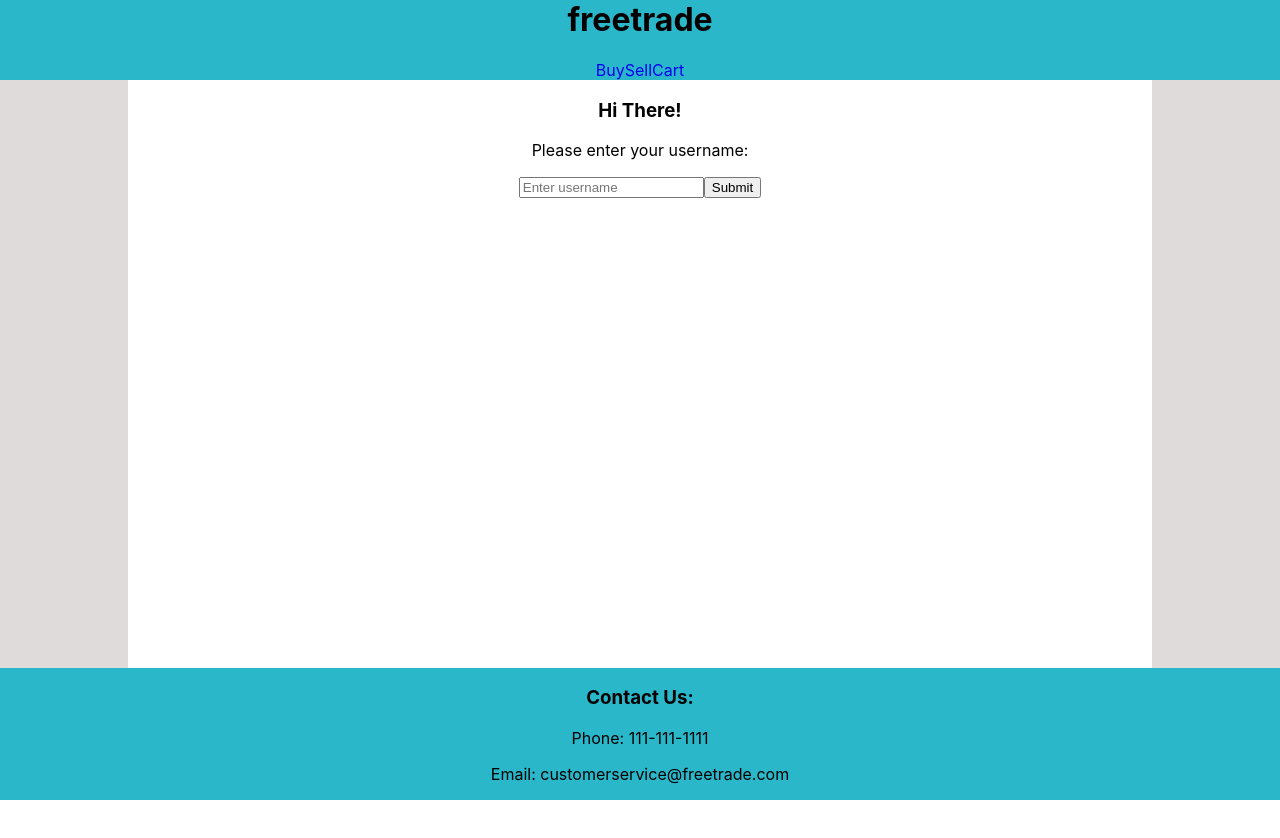
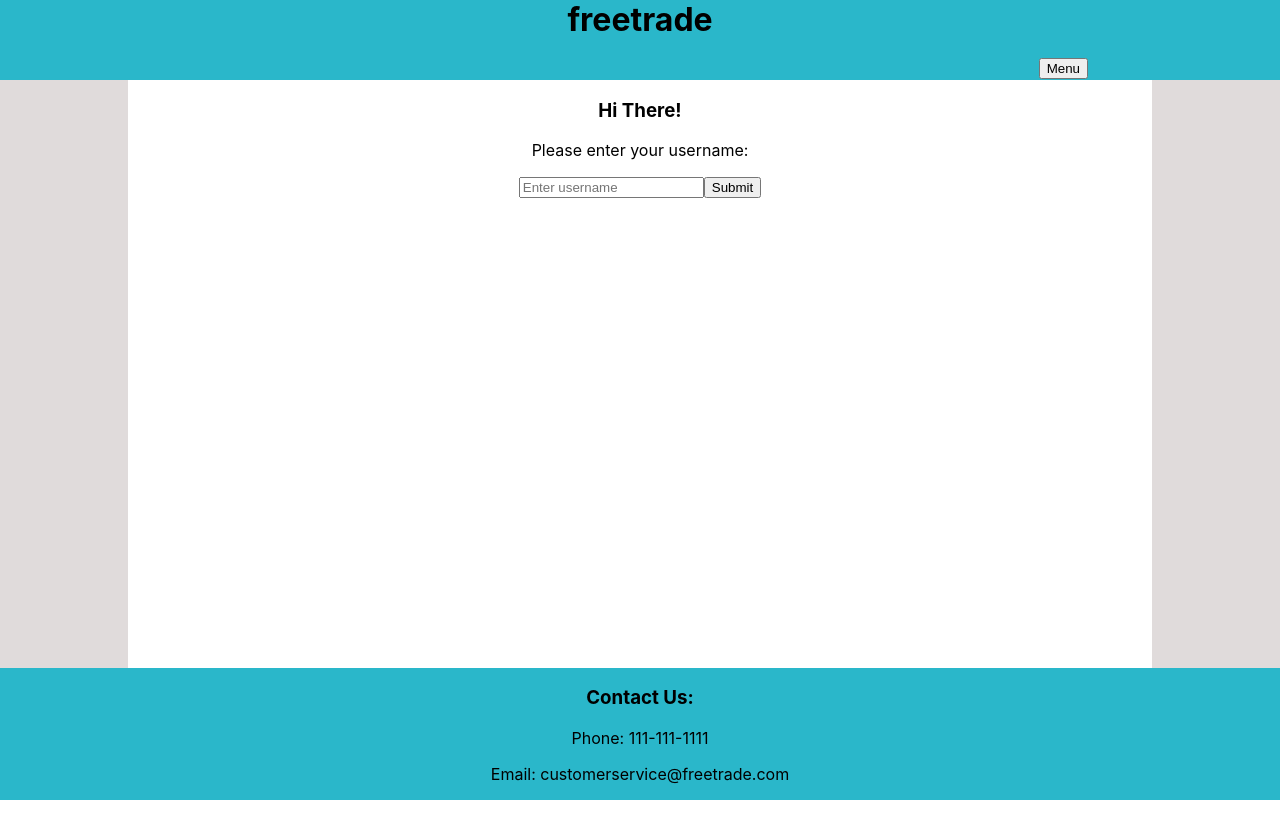
Before and after one commit to LukeArenas/Barter, a React (Create React App) app in the folder client/: page / in a window 1280 px wide. Shown: the top 838 px of the page. Built offline with nearby package versions, Linux system fonts and the light colour scheme; no server answers.

Commit message:
created drop down menu

```diff
--- a/client/src/App.css
+++ b/client/src/App.css
@@ -22,7 +22,37 @@ header {
 }
 
 h1 {
-  margin-top: 0;
+  margin: 0;
+}
+
+.dropdown {
+  position: relative;
+  display: inline-block;
+  width: 100vw;
+  height: 5vh;
+  background-color: #2ab7ca;
+}
+
+.menu-button {
+  position: absolute;
+  right: 15vw;
+  bottom: 0;
+}
+
+.dropdown-content {
+  display: none;
+  position: absolute;
+}
+
+.dropdown:hover .dropdown-content {
+  display: block;
+  right: 15vw;
+  top: 5vh;
+}
+
+.nav {
+  text-decoration: none;
+  display: block;
 }
 
 footer {
@@ -31,10 +61,6 @@ footer {
   left: 0;
   right: 0;
   background-color: #2ab7ca;
-}
-
-.nav {
-  text-decoration: none;
 }
 
 /* Welcome Page */
--- a/client/src/App.js
+++ b/client/src/App.js
@@ -108,6 +108,9 @@ export default class App extends Component {
       <div className="app">
         <header>
           <h1>freetrade</h1>
+          <div className="dropdown">
+            <button className="menu-button">Menu</button>
+            <div className="dropdown-content">
               <NavLink to="/buy" className="nav">
                 Buy
               </NavLink>
@@ -117,6 +120,8 @@ export default class App extends Component {
               <NavLink to="/cart" className="nav">
                 Cart
               </NavLink>
+            </div>
+          </div>
         </header>
         <Switch>
           <Route
```
Lines whose indentation alone changed are shown as unchanged.
